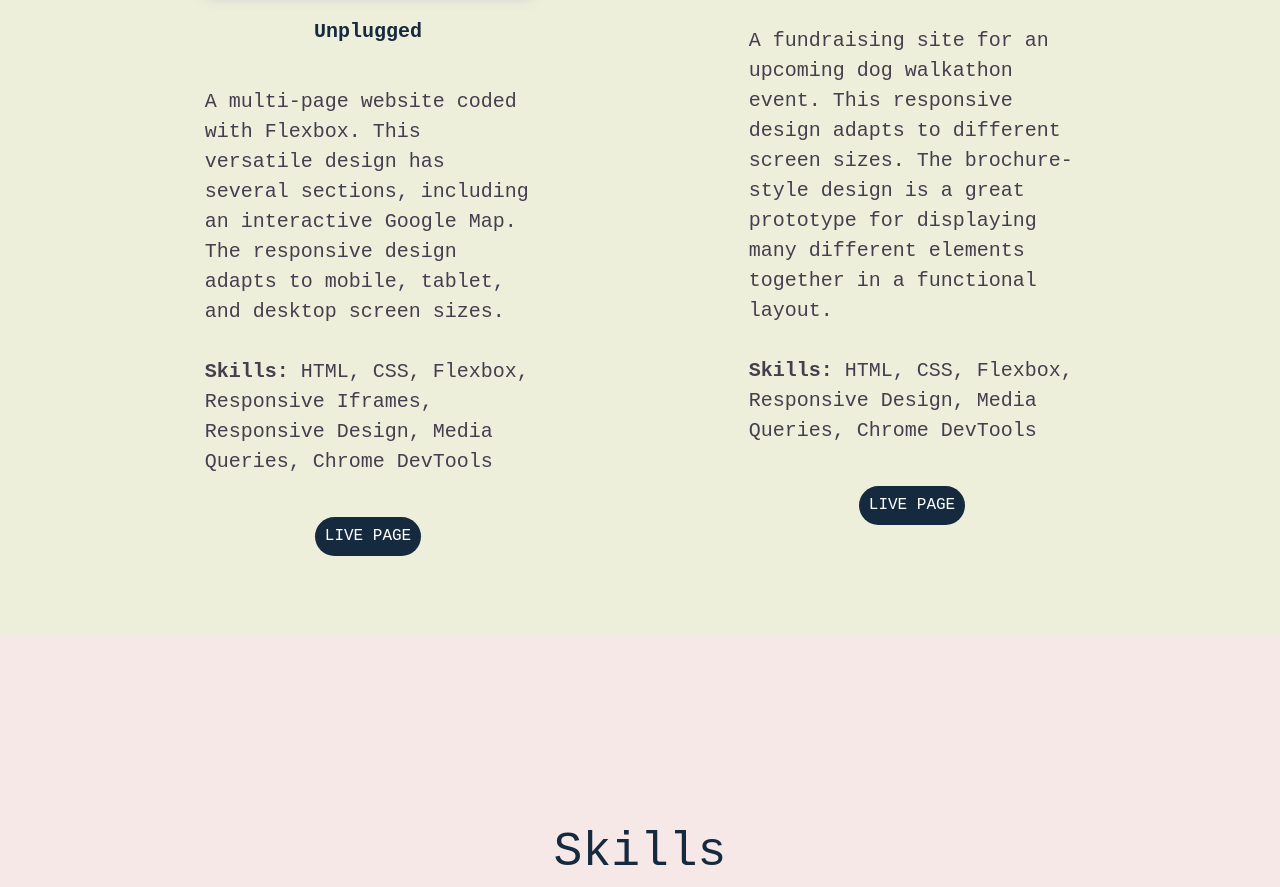
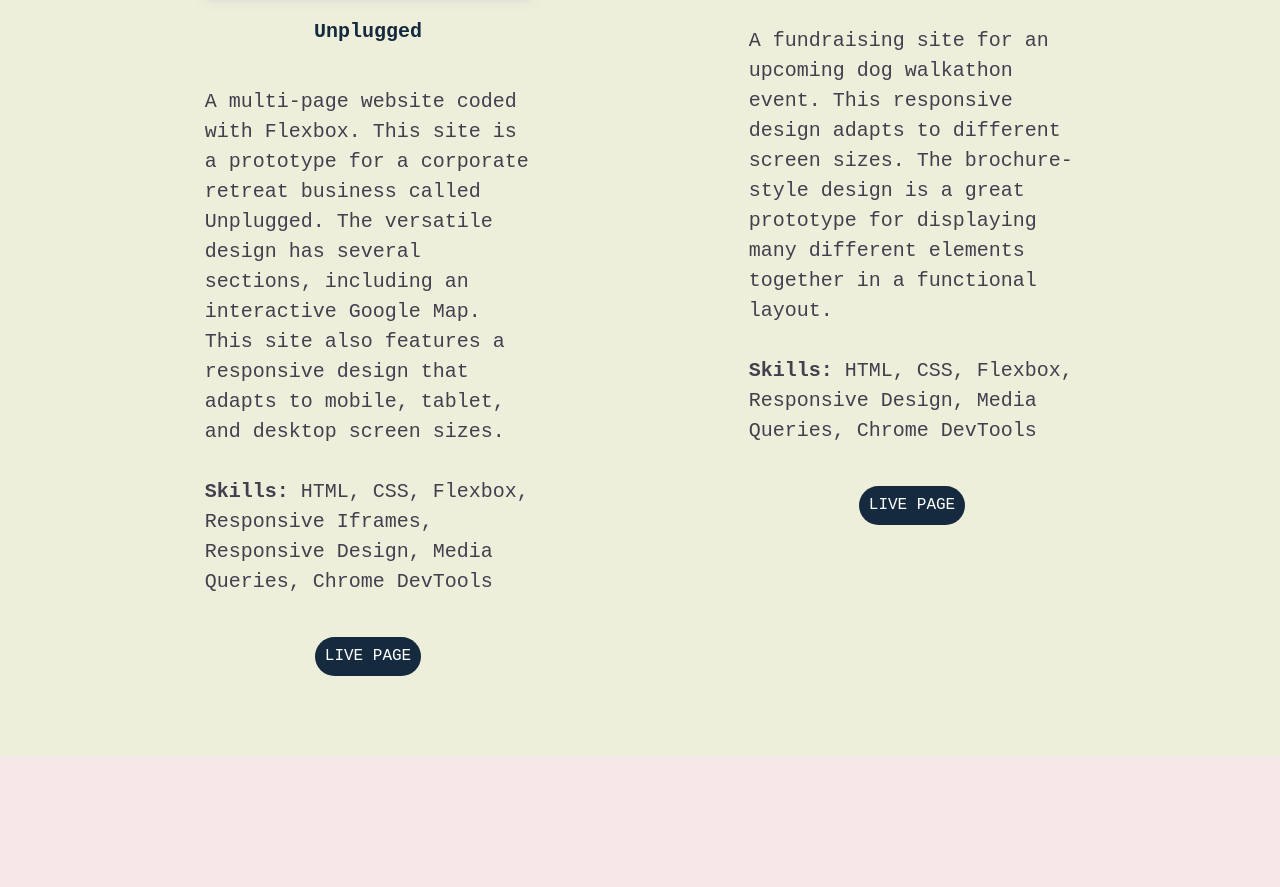
Before and after one commit to mbruce10/Portfolio-Site, a plain HTML site: page index.html in a window 1280 px wide. Shown: the part 1956-2843 px from the top of the page. Drawn offline with Linux system fonts and the light colour scheme; a script that the page names is missing; a web font is replaced by a local one.

Commit message:
Edited Unplugged description

```diff
--- a/index.html
+++ b/index.html
@@ -105,9 +105,10 @@
                 <img src="img/unplugged.png" alt="Picture of Unplugged website">
               </figure>
               <h4>Unplugged</h4>
-              <p class="project-description">A multi-page website coded with Flexbox. This
-                versatile design has several sections, including an interactive Google Map. The responsive design
-                adapts to mobile, tablet, and desktop screen sizes. </p>
+              <p class="project-description">A multi-page website coded with Flexbox. This site is a
+                prototype for a corporate retreat business called Unplugged. The versatile design has
+                several sections, including an interactive Google Map. This site also features a responsive
+                design that adapts to mobile, tablet, and desktop screen sizes. </p>
               <p><span>Skills: </span>HTML, CSS, Flexbox, Responsive Iframes, Responsive Design, Media Queries, Chrome DevTools</p>
               <!-- <p class="flex-fill"><span>Tools: </span>Chrome DevTools, GitHub Pages</p> -->
               <a class="project-link" href="https://mbruce10.github.io/Unplugged-Site/" target="_blank">live page</a>
```
